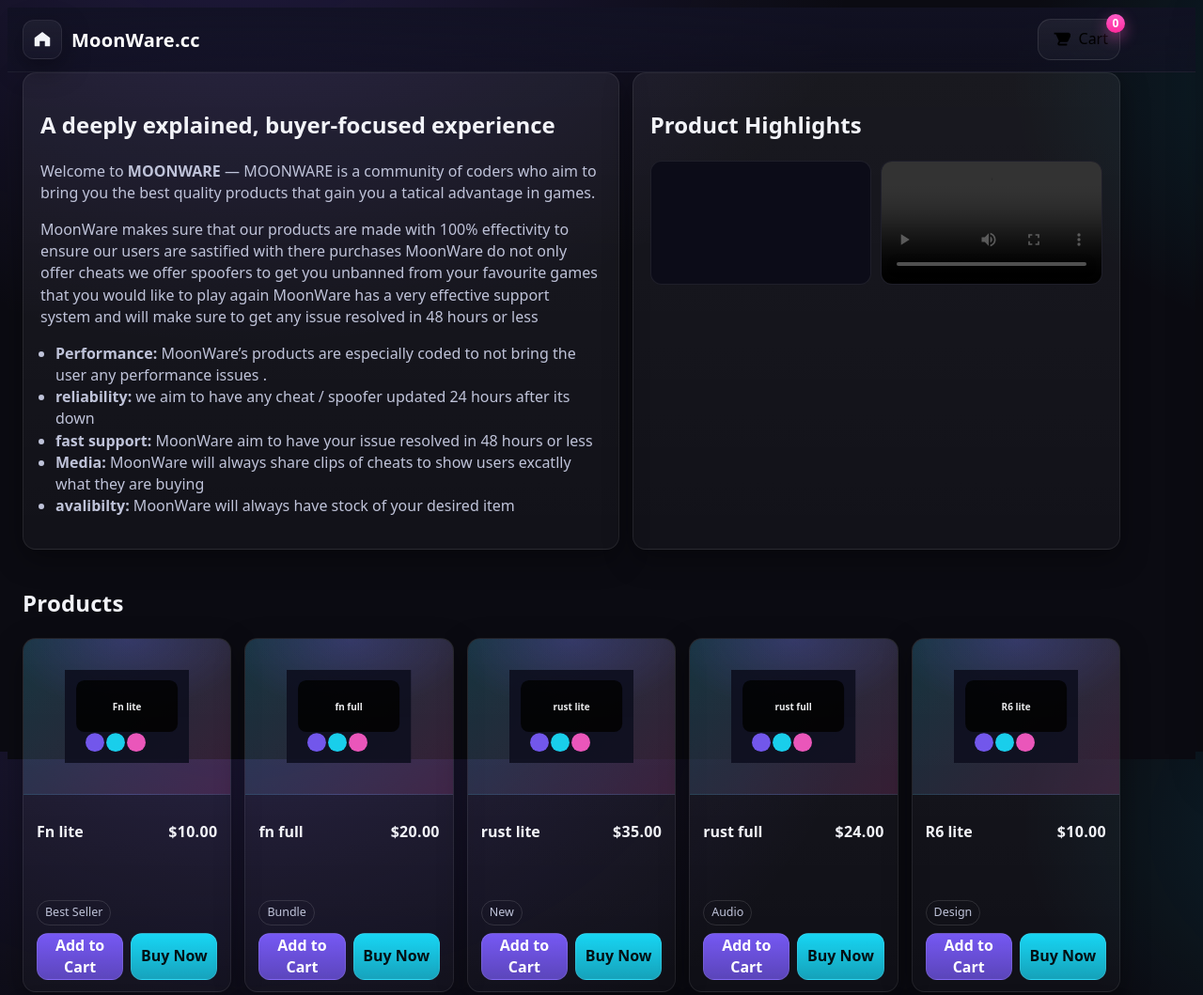
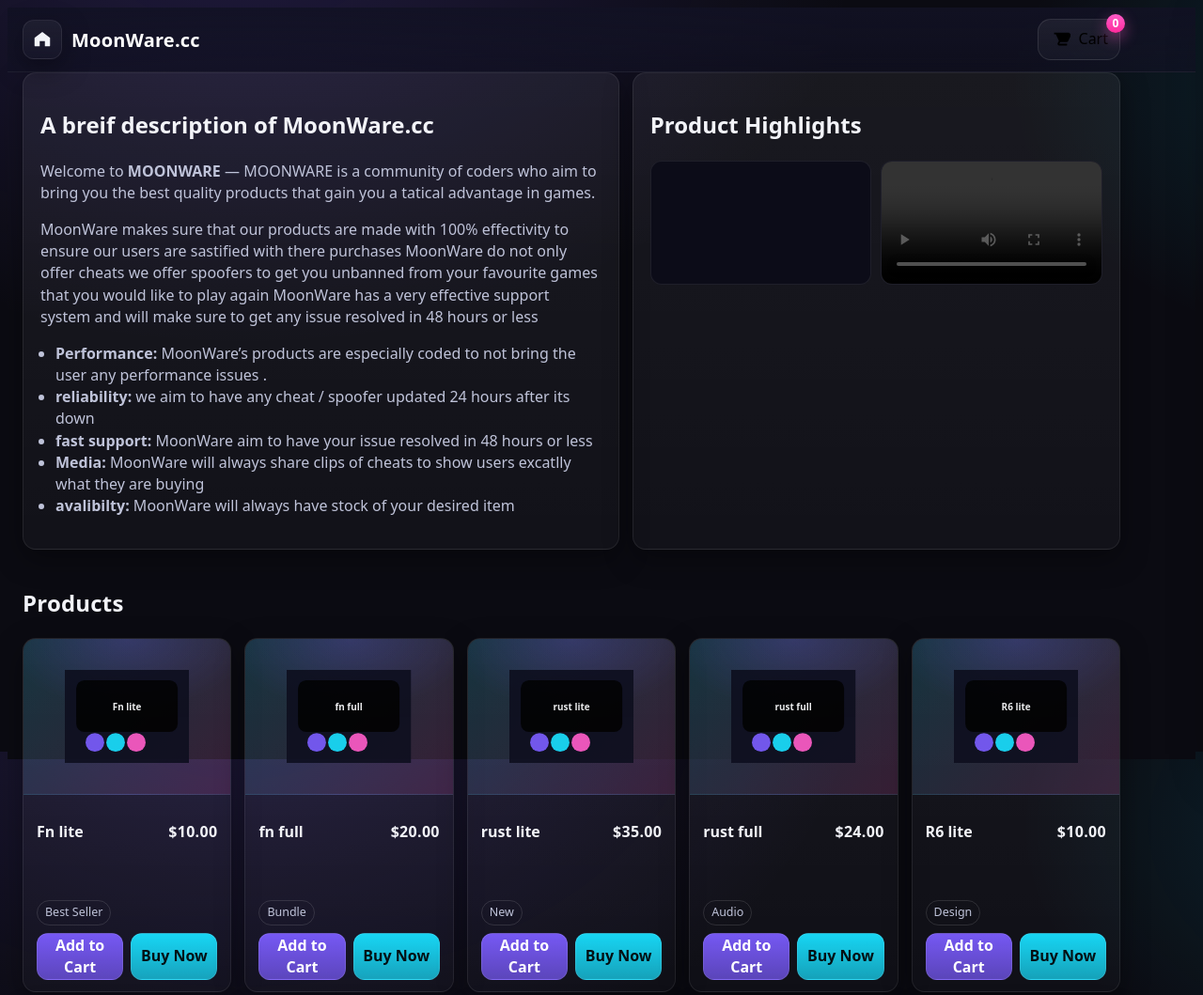
Before and after one commit to bailleeeeelol/website-2, a plain HTML site: page index.html in a window 1280 px wide. Shown: the top 1059 px of the page at 94% size. Drawn offline with Linux system fonts and the light colour scheme; grey boxes are pictures that could not be loaded.

Commit message:
Update index.html

```diff
--- a/index.html
+++ b/index.html
@@ -10,7 +10,7 @@
 
 <title>MoonWare.cc</title>
 
-<meta name="description" content="A polished, responsive, single-file demo storefront with a professional animated cart, toasts, loading screen, media embeds, and mobile-first UX." />
+<meta name="description" content="" />
 
 <style>
 
@@ -556,7 +556,7 @@
 
       <article class="panel" aria-labelledby="about-title">
 
-        <h2 id="about-title">A deeply explained, buyer‑focused experience</h2>
+        <h2 id="about-title">A breif description of MoonWare.cc</h2>
 
         <p>
 
```
